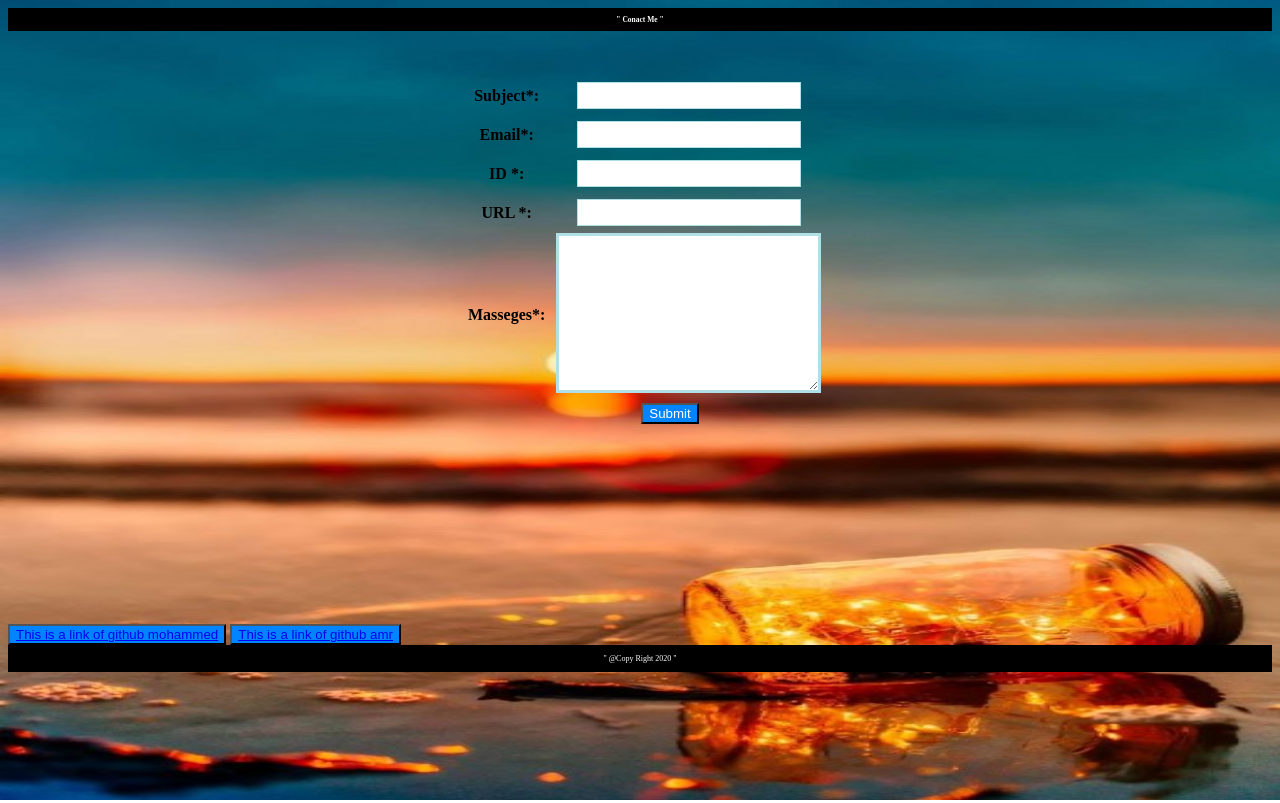
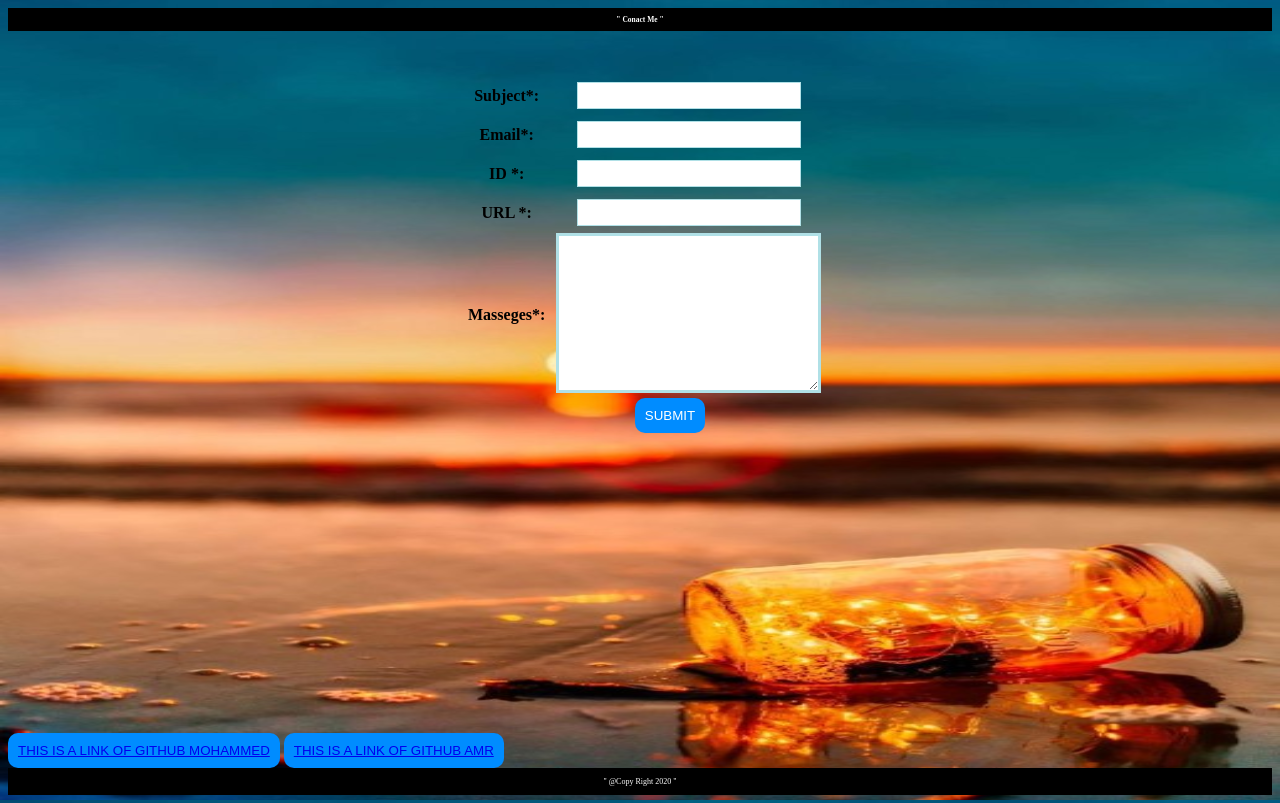
Before and after one commit to mohammedh23/mohammedh23.github.io, a plain HTML site: page index.html in a window 1280 px wide. Drawn offline with Linux system fonts and the light colour scheme.

Commit message:
Update st.css

```diff
--- a/st.css
+++ b/st.css
@@ -14,13 +14,6 @@ input {
   border: 1px solid powderblue;
   width:80%;
 }
-footer {
-  background-color: black;
-  padding: 1px;
-  font-size: 8px;
-  text-align: center;
-  color: white;
-}
 body
 {
   background-image: url("hhh.jpg");
@@ -28,6 +21,13 @@ body
     background-attachment: fixed;
     background-size: 100% 100%;
 
+}
+footer {
+  background-color: black;
+  padding: 1px;
+  font-size: 8px;
+  text-align: center;
+  color: white;
 }
 label {
   text-align: center;
@@ -39,7 +39,7 @@ table {
   width: 18%;
 }
 #wep {
-  margin: -45px 30px 200px 450px;
+  margin: -45px 30px 300px 450px;
 
 }
 .Submit {
@@ -57,9 +57,15 @@ textarea{
 }
 a{
   text-align: left ;
-
 }
 button {
-  background-color: rgb(0, 132, 255);
-  color: white;
+  color: white !important;
+  background: rgb(0, 140, 255);
+  padding: 10px;
+  display: inline-block;
+  text-transform: uppercase;
+  text-decoration: none;
+  border-radius: 10px;
+  border: none;
+  transition: all 0.4s ease 0s;
 }
```
